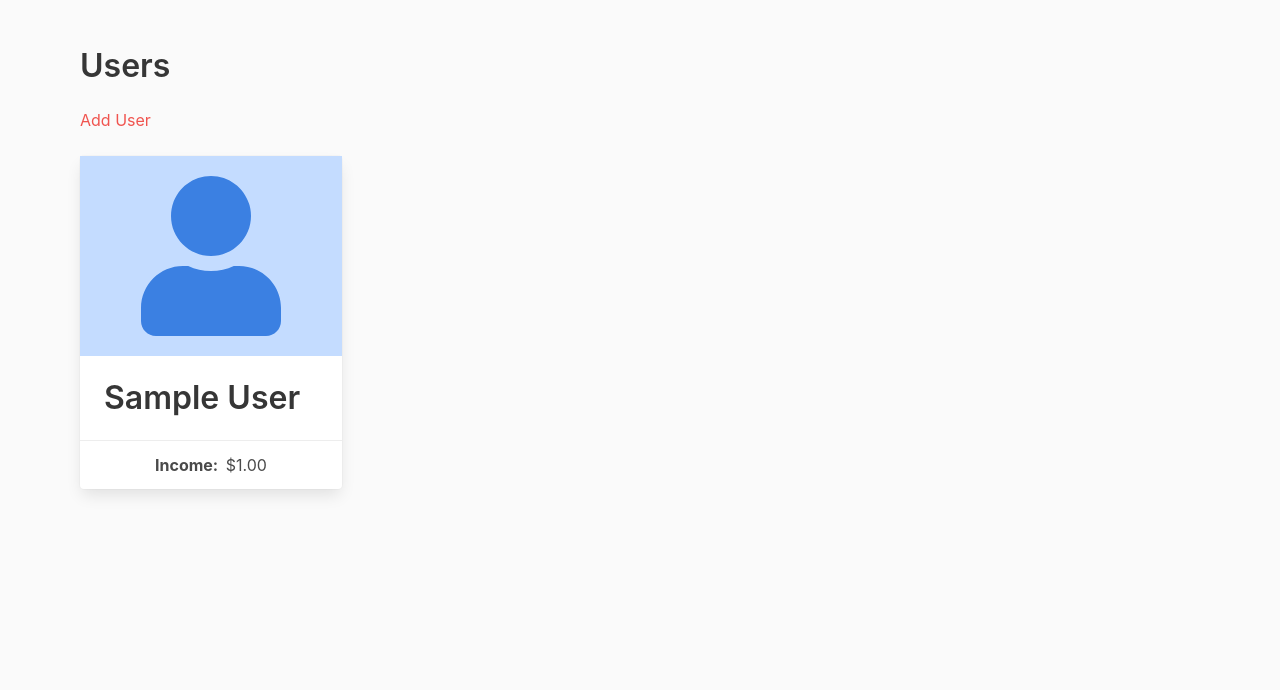
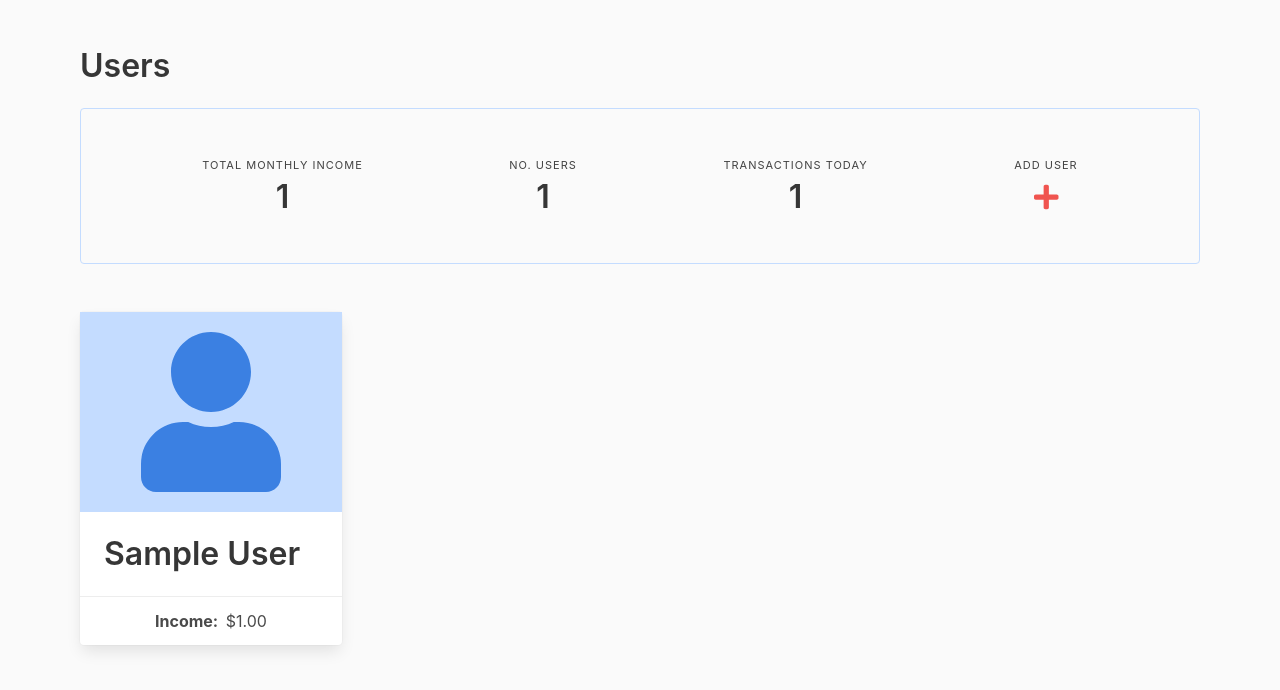
Before and after one commit to chase-ramsey/budgethound, a Django app: page /account/users/ in a window 1280 px wide. Shown: the part 52-742 px from the top of the page. Run offline with Django 3.2, Linux system fonts and the light colour scheme; a user stored in the database is signed in; tables that the repository leaves empty hold one stand-in row (values such as "Sample post"); parts of the project's set-up code (start-up, migrations or seed data) failed here and were passed over; some libraries are stand-ins or nearby versions.

Commit message:
Added quick view banner to users list

```diff
--- a/app/views.py
+++ b/app/views.py
@@ -110,7 +110,8 @@ def account_home(request):
 
 @login_required
 def users_list(request):
-    account_users = AccountUser.objects.filter(account=request.user)
+    account = request.user
+    account_users = AccountUser.objects.filter(account=account)
     if not account_users:
         messages.warning(
             request,
@@ -118,8 +119,17 @@ def users_list(request):
             'Create users <a href={}>here</a>.'.format(reverse('user_create'))
         )
 
+    total_income = account_users.aggregate(total=Sum('income'))['total']
+    user_count = account_users.count()
+
+    today = get_local_today_min()
+    today_count = Transaction.objects.filter(account=account, time__gte=today).count()
+
     ctx = {
         'account_users': account_users,
+        'total_income': total_income,
+        'user_count': user_count,
+        'today_count': today_count
     }
 
     return render(request, 'account/user.html', ctx)
--- a/templates/account/user.html
+++ b/templates/account/user.html
@@ -3,9 +3,38 @@
 
 {% block content %}
 <div class="section">
+    <h1 class="title">Users</h1>
+    <div class="section banner">
+        <div class="container">
+            <div class="level">
+                <div class="level-item has-text-centered">
+                    <div>
+                        <p class="heading">Total Monthly Income</p>
+                        <p class="title">{{ total_income }}</p>
+                    </div>
+                </div>
+                <div class="level-item has-text-centered">
+                    <div>
+                        <p class="heading">No. Users</p>
+                        <p class="title">{{ user_count }}</p>
+                    </div>
+                </div>
+                <div class="level-item has-text-centered">
+                    <div>
+                        <p class="heading">Transactions Today</p>
+                        <p class="title">{{ today_count }}</p>
+                    </div>
+                </div>
+                <div class="level-item has-text-centered">
+                    <div>
+                        <p class="heading">Add User</p>
+                        <p class="title"><a href="{% url 'user_create' %}"><i class="fas fa-plus fa-sm"></i></a></p>
+                    </div>
+                </div>
+            </div>
+        </div>
+    </div><br><br>
     <div class="container">
-        <h1 class="title">Users</h1>
-        <a href="{% url 'user_create' %}">Add User</a><br><br>
         <div class="columns">
             {% for account_user in account_users %}
             <div class="column is-one-quarter">
```
Also changed, not shown: templates/account/budget.html (+5 -5 lines).
